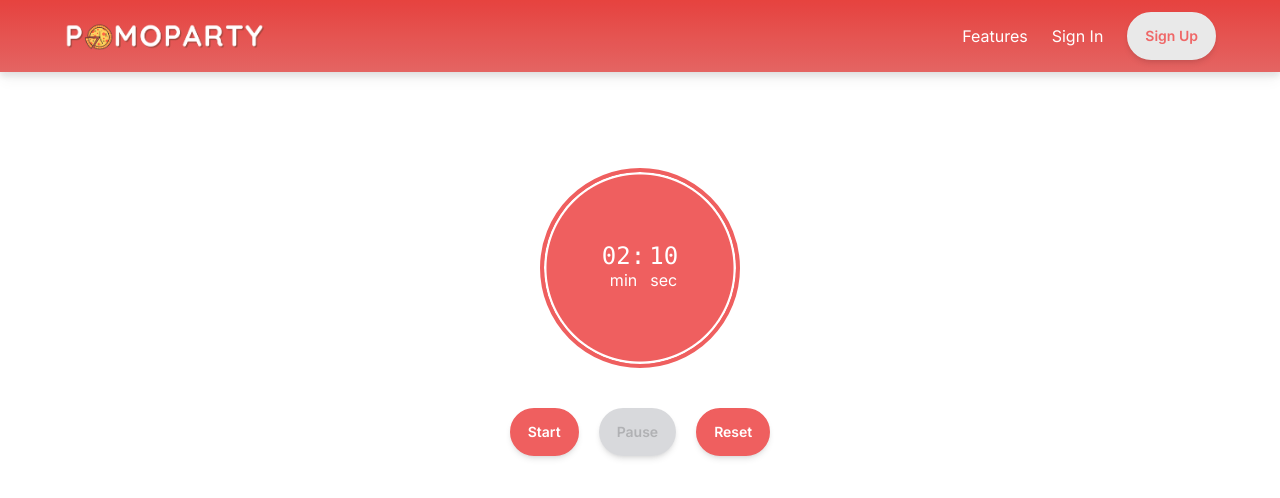
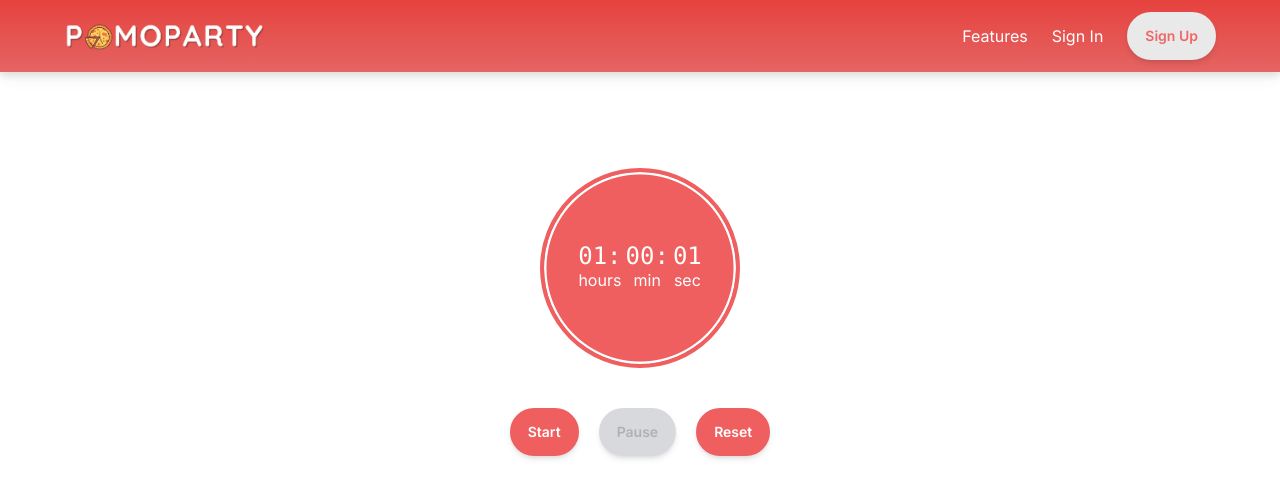
Before and after one commit to sn163/Pomoparty, a Next.js app: page / in a window 1280 px wide. Shown: the top 498 px of the page. Built offline with nearby package versions, Linux system fonts and the light colour scheme.

Commit message:
updated timer to include hours

```diff
--- a/src/app/_components/Dashboard.tsx
+++ b/src/app/_components/Dashboard.tsx
@@ -1,22 +1,35 @@
-import { CSSProperties, useEffect, useMemo, useRef, useState } from "react";
+import {
+	CSSProperties,
+	useCallback,
+	useEffect,
+	useMemo,
+	useRef,
+	useState,
+} from "react";
 
 type DashBoardProps = {
+	startHr: number;
 	startMin: number;
 	startSec: number;
 };
 
-export default function Dashboard({ startMin, startSec }: DashBoardProps) {
+export default function Dashboard({
+	startHr,
+	startMin,
+	startSec,
+}: DashBoardProps) {
 	const [activeTimer, setActiveTimer] = useState(false);
+	const [hours, setHours] = useState(startHr);
 	const [minutes, setMinutes] = useState(startMin);
 	const [seconds, setSeconds] = useState(startSec);
 	const [percentage, setPercentage] = useState(100);
 
-  // turn
-  const timeToSecs = (min:number, sec:number):number => min * 60 + sec;
+	const timeToSecs = (hr: number = 0, min: number, sec: number): number =>
+		hr * 3600 + min * 60 + sec;
 
 	const totalStartSec = useMemo(
-    () => timeToSecs(startMin, startSec),
-    [startMin, startSec]
+		() => timeToSecs(startHr, startMin, startSec),
+		[startHr, startMin, startSec]
 	);
 
 	const timerRef = useRef<NodeJS.Timeout>();
@@ -24,40 +37,44 @@ export default function Dashboard({ startMin, startSec }: DashBoardProps) {
 	useEffect(() => {
 		if (activeTimer) {
 			timerRef.current = setInterval(() => {
-        if (seconds > 0) {
-          setSeconds(seconds - 1);
-        }
 				if (seconds === 0) {
 					if (minutes === 0) {
-            clearInterval(timerRef.current);
+						if (hours === 0) {
+							setActiveTimer(false);
+						} else {
+							setHours(hours - 1);
+							setMinutes(59);
+							setSeconds(59);
+						}
 					} else {
 						setMinutes(minutes - 1);
 						setSeconds(59);
 					}
+				} else {
+					setSeconds(seconds - 1);
 				}
 			}, 1000);
+		} else {
+			clearInterval(timerRef.current);
 		}
 		return () => clearInterval(timerRef.current);
-  }, [activeTimer, minutes, seconds]);
+	}, [activeTimer, hours, minutes, seconds]);
 
 	useEffect(() => {
-    setPercentage(Math.abs((timeToSecs(minutes, seconds) / totalStartSec) * 100));
-    console.log((timeToSecs(minutes, seconds) / totalStartSec) * 100);
-  }, [minutes, seconds, totalStartSec]);
+		setPercentage((timeToSecs(hours, minutes, seconds) / totalStartSec) * 100);
+	}, [totalStartSec, hours, minutes, seconds]);
 
 	const restart = () => {
 		// Clears the interval to stop the timer from updating
 		setActiveTimer(false);
+		setHours(startHr);
 		setMinutes(startMin);
 		setSeconds(startSec);
 	};
 
 	const pause = () => {
 		// Clears the interval to stop the timer from updating
-    if (activeTimer) {
 		setActiveTimer(false);
-      clearInterval(timerRef.current);
-    }
 	};
 
 	return (
@@ -74,6 +91,12 @@ export default function Dashboard({ startMin, startSec }: DashBoardProps) {
 				role="progressbar"
 			>
 				<div className="grid grid-flow-col gap-1 text-center auto-cols-max">
+          <div className="flex flex-col text-white">
+						<span className="countdown font-mono text-2xl">
+							<span style={{ "--value": hours } as CSSProperties}></span>:
+						</span>
+						hours
+					</div>
 					<div className="flex flex-col text-white">
 						<span className="countdown font-mono text-2xl">
 							<span style={{ "--value": minutes } as CSSProperties}></span>:
--- a/src/app/page.tsx
+++ b/src/app/page.tsx
@@ -2,5 +2,5 @@
 import Dashboard from "./_components/Dashboard";
 
 export default function Home() {
-	return <Dashboard startMin={2} startSec={10} />;
+	return <Dashboard startHr={1} startMin={0} startSec={1} />;
 }
```
Lines whose indentation alone changed are shown as unchanged.
